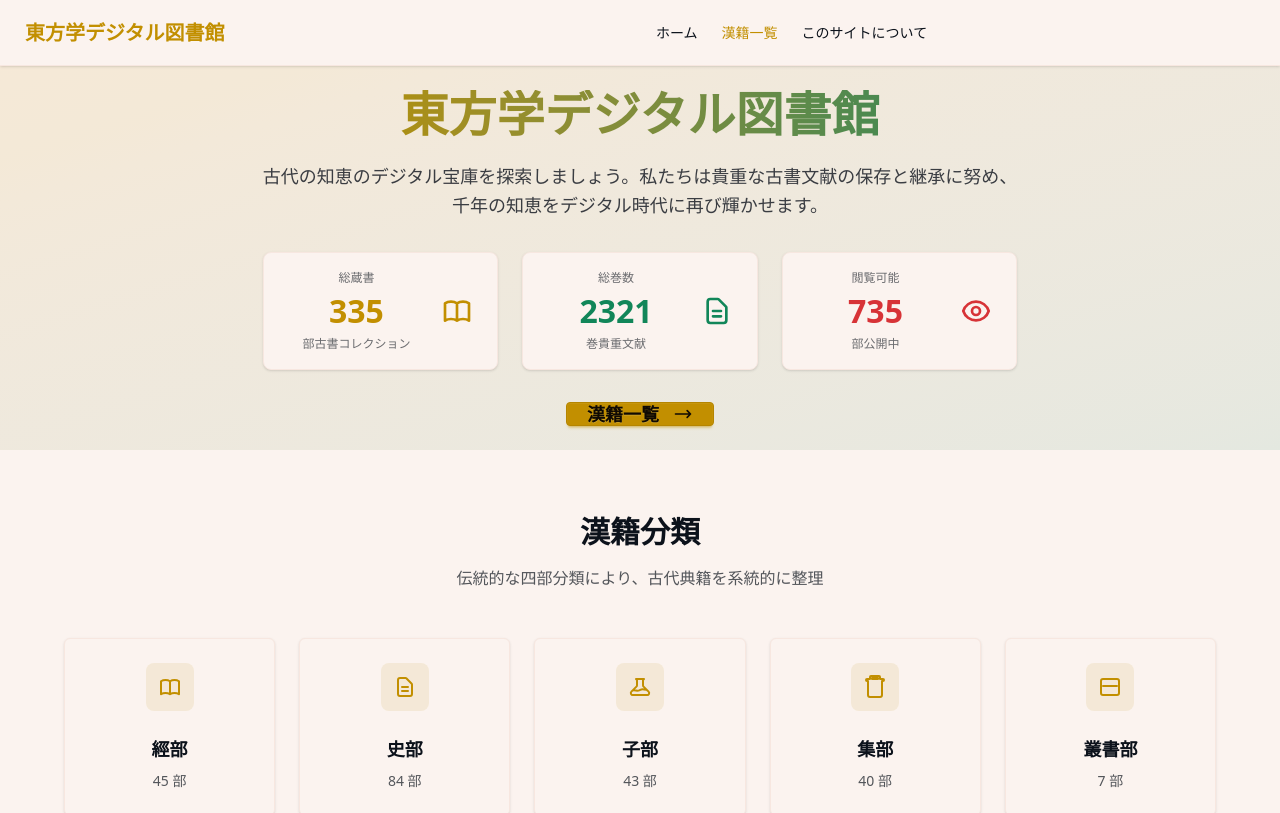
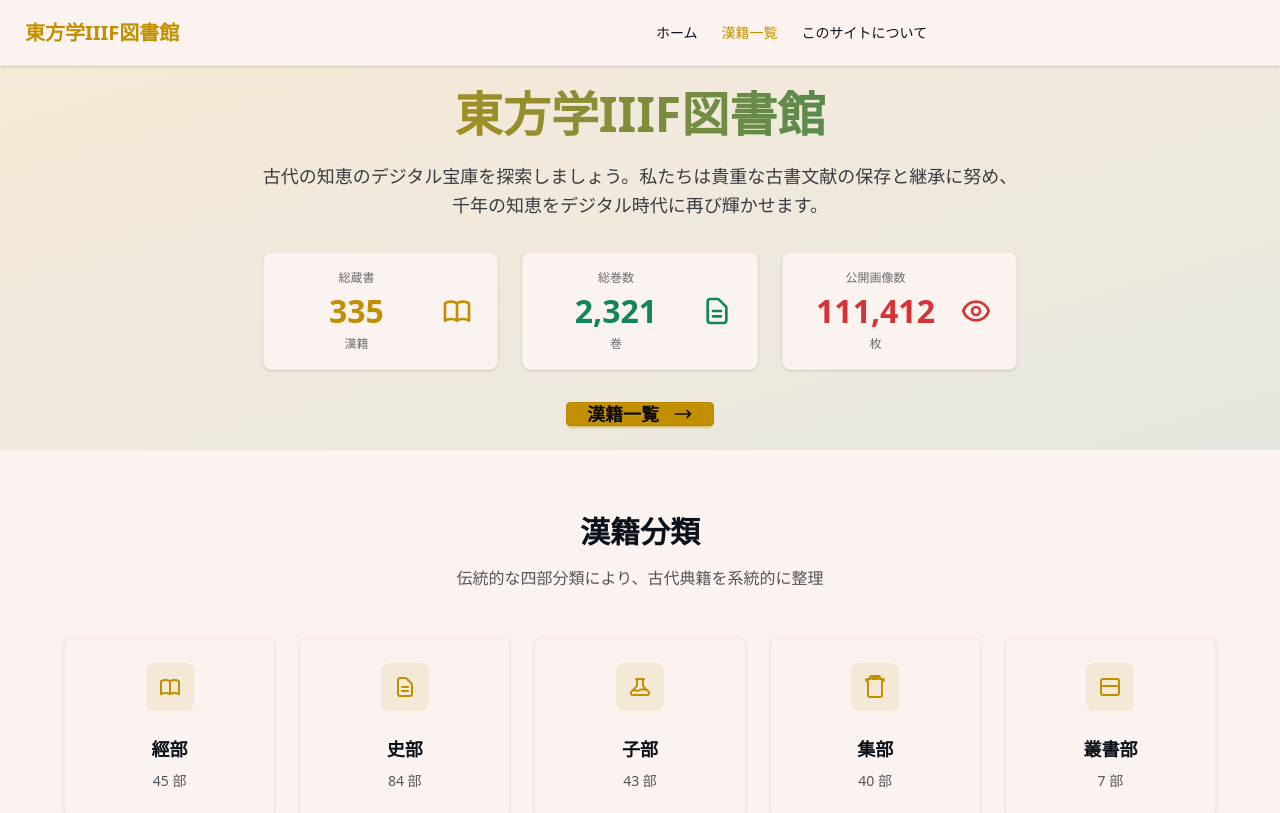
Before and after one commit to toyjack/toho-iiif-nextjs, a Next.js app: page / in a window 1280 px wide. Shown: the top 813 px of the page. Built offline with nearby package versions, Linux system fonts and the light colour scheme.

Commit message:
feat: update library name to 東方学IIIF図書館 and enhance available images count display

```diff
--- a/src/app/page.tsx
+++ b/src/app/page.tsx
@@ -8,6 +8,13 @@ export default function Home() {
   const totalVolumes = tohoData.metadata.totalVolumes;
   const availableBooks = AvailableBook.length;
   const categories = tohoData.metadata.categories;
+  const availableImagesCount = tohoData.books.map((book) => {
+    return book.structure?.map((volume) => {
+      return Number(volume.maxPage);
+    }).reduce((acc, cur) => acc + cur, 0) || 0;
+  }).reduce((acc, cur) => acc + (cur || 0), 0);
+
+  console.log("Available Images Count:", availableImagesCount);
 
   // サンプル書籍を取得
   const featuredBooks = tohoData.books
@@ -21,7 +28,7 @@ export default function Home() {
         <div className="hero-content text-center">
           <div className="max-w-4xl">
             <h1 className="text-5xl font-bold mb-6 bg-gradient-to-r from-primary to-secondary bg-clip-text text-transparent">
-              東方学デジタル図書館
+              東方学IIIF図書館
             </h1>
             <p className="text-lg mb-8 text-base-content/80 leading-relaxed">
               古代の知恵のデジタル宝庫を探索しましょう。私たちは貴重な古書文献の保存と継承に努め、
@@ -48,8 +55,8 @@ export default function Home() {
                   </svg>
                 </div>
                 <div className="stat-title">総蔵書</div>
-                <div className="stat-value text-primary">{totalBooks}</div>
-                <div className="stat-desc">部古書コレクション</div>
+                <div className="stat-value text-primary">{new Intl.NumberFormat().format(totalBooks)}</div>
+                <div className="stat-desc">漢籍</div>
               </div>
 
               <div className="stat bg-base-100 rounded-lg shadow-sm border border-base-200">
@@ -69,8 +76,8 @@ export default function Home() {
                   </svg>
                 </div>
                 <div className="stat-title">総巻数</div>
-                <div className="stat-value text-secondary">{totalVolumes}</div>
-                <div className="stat-desc">巻貴重文献</div>
+                <div className="stat-value text-secondary">{new Intl.NumberFormat().format(totalVolumes)}</div>
+                <div className="stat-desc">巻</div>
               </div>
 
               <div className="stat bg-base-100 rounded-lg shadow-sm border border-base-200">
@@ -95,9 +102,9 @@ export default function Home() {
                     />
                   </svg>
                 </div>
-                <div className="stat-title">閲覧可能</div>
-                <div className="stat-value text-accent">{availableBooks}</div>
-                <div className="stat-desc">部公開中</div>
+                <div className="stat-title">公開画像数</div>
+                <div className="stat-value text-accent">{new Intl.NumberFormat().format(availableImagesCount)}</div>
+                <div className="stat-desc">枚</div>
               </div>
             </div>
 
--- a/src/components/footer.tsx
+++ b/src/components/footer.tsx
@@ -10,7 +10,7 @@ function FooterComp() {
               <path strokeLinecap="round" strokeLinejoin="round" strokeWidth="2" d="M12 6.253v13m0-13C10.832 5.477 9.246 5 7.5 5S4.168 5.477 3 6.253v13C4.168 18.477 5.754 18 7.5 18s3.332.477 4.5 1.253m0-13C13.168 5.477 14.754 5 16.5 5c1.746 0 3.332.477 4.5 1.253v13C19.832 18.477 18.246 18 16.5 18c-1.746 0-3.332.477-4.5 1.253" />
             </svg>
           </div>
-          <p className="font-bold text-lg">東方学デジタル図書館</p>
+          <p className="font-bold text-lg">東方学IIIF図書館</p>
           <p className="text-base-content/70">京都大学人文科学研究所附属人文情報学創新センター</p>
           <p className="text-sm text-base-content/60">© 2024 INSTITUTE FOR RESEARCH IN HUMANITIES, KYOTO UNIVERSITY. All rights reserved.</p>
         </aside>
--- a/src/components/header.tsx
+++ b/src/components/header.tsx
@@ -5,7 +5,7 @@ function HeaderComp() {
     <div className="navbar bg-base-100 shadow-sm border-b border-base-200">
       <div className="navbar-start">
         <Link href="/" className="btn btn-ghost text-xl font-bold text-primary">
-          <span className="hidden sm:inline">東方学デジタル図書館</span>
+          <span className="hidden sm:inline">東方学IIIF図書館</span>
           <span className="sm:hidden">東デジ</span>
         </Link>
       </div>
```
